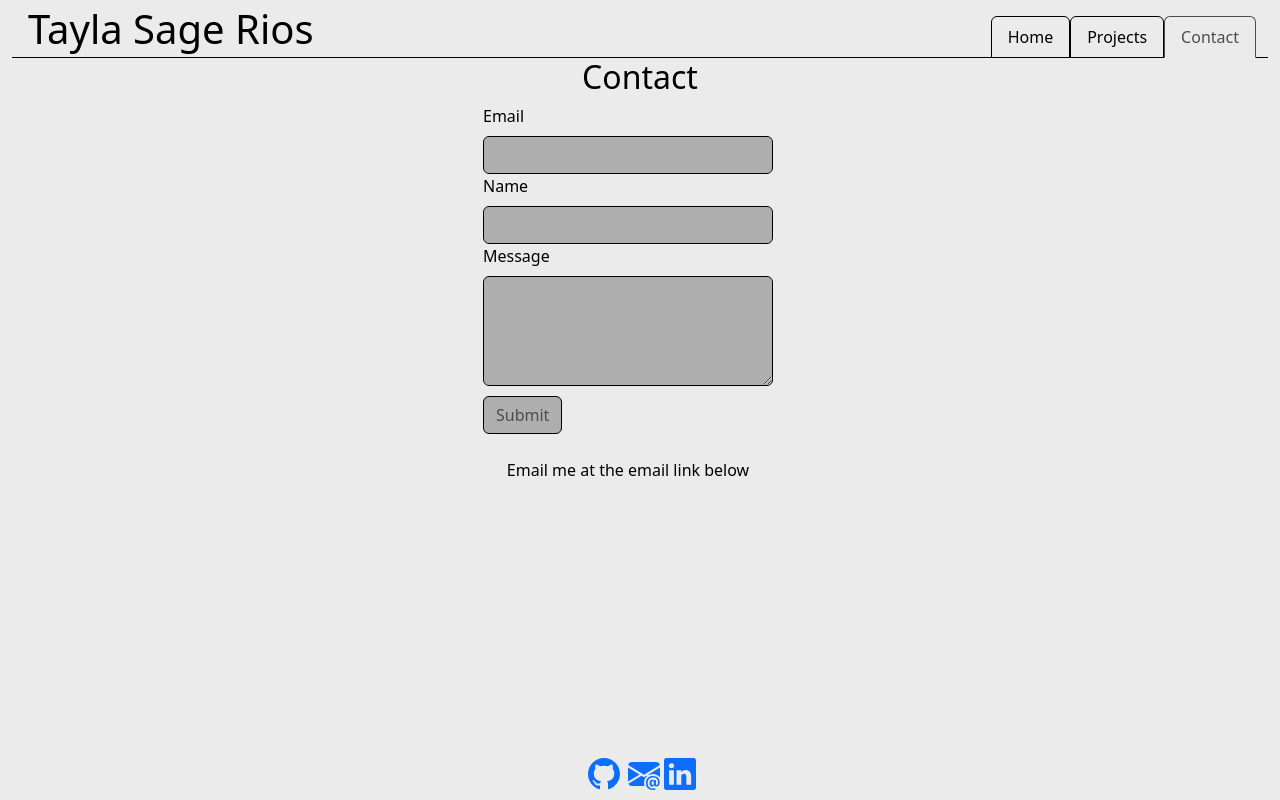
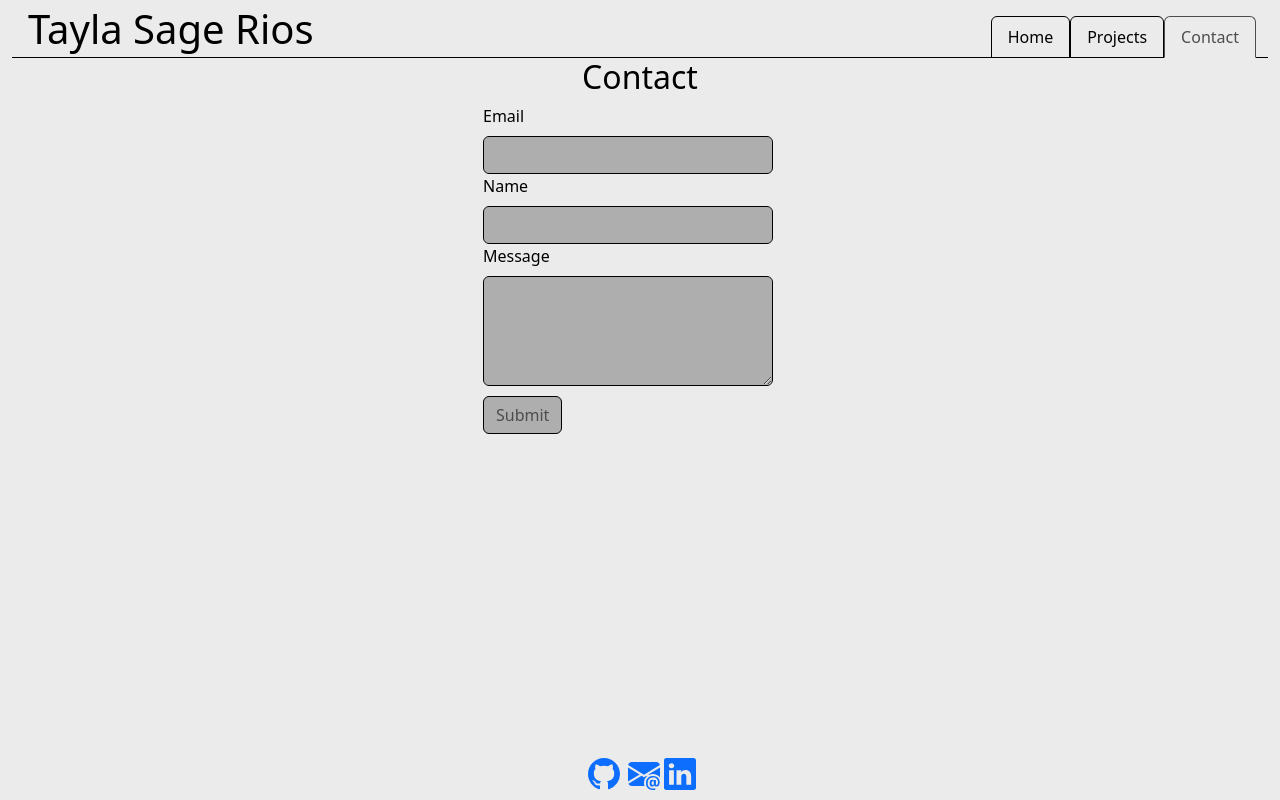
Before and after one commit to taylasagerios/reactToRios, a React (Vite) app: page /Contact in a window 1280 px wide. Built offline with nearby package versions, Linux system fonts and the light colour scheme.

Commit message:
taking out unnecessary text

```diff
--- a/src/pages/Contact.jsx
+++ b/src/pages/Contact.jsx
@@ -77,10 +77,6 @@ function Contact() {
       )}
       </div>
       <div className='row text text-center mt-4'>
-        <p>
-          Email me at the email link below
-        </p>
-
       </div>
     </div>
     </>
```
